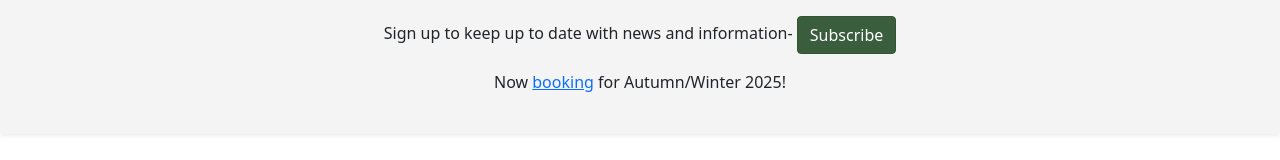
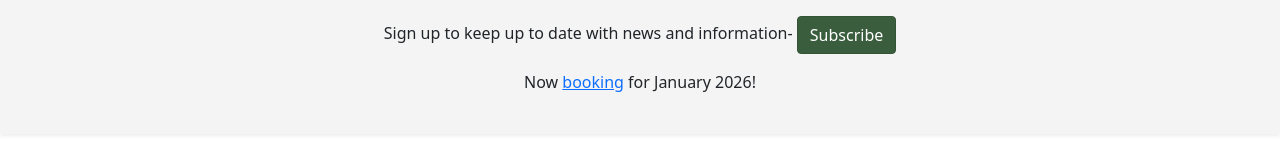
Before and after one commit to willow-fen/willow-fen.github.io, a plain HTML site: page index.html in a window 1280 px wide. Shown: the part 742-902 px from the top of the page. Drawn offline with nearby package versions, Linux system fonts and the light colour scheme.

Commit message:
Update index.html

```diff
--- a/index.html
+++ b/index.html
@@ -123,7 +123,7 @@
 		<div class="row">
 			<div class="mx-auto py-4 text-center dark">
 				<p>Sign up to keep up to date with news and information- <button type="button" class="btn btn-mygreen" id="open-popup2">Subscribe</button> </p>
-				<p>Now <a href="/bookings.html">booking</a> for Autumn/Winter 2025!</p>
+				<p>Now <a href="/bookings.html">booking</a> for January 2026!</p>
 			</div>
 		</div>
 	</div>
```
